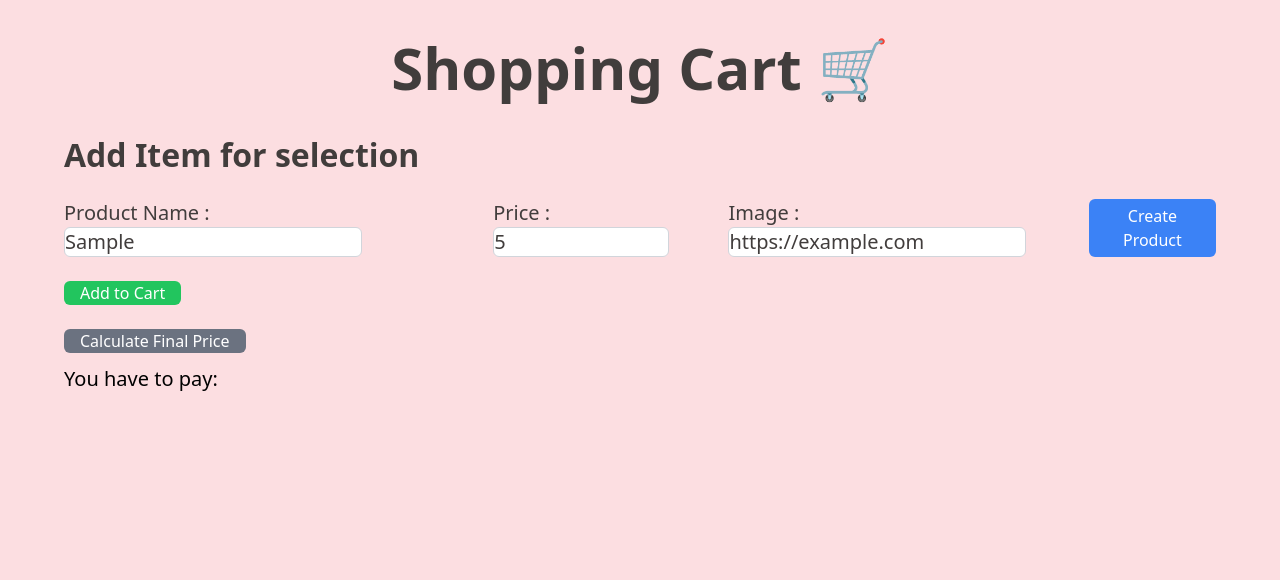
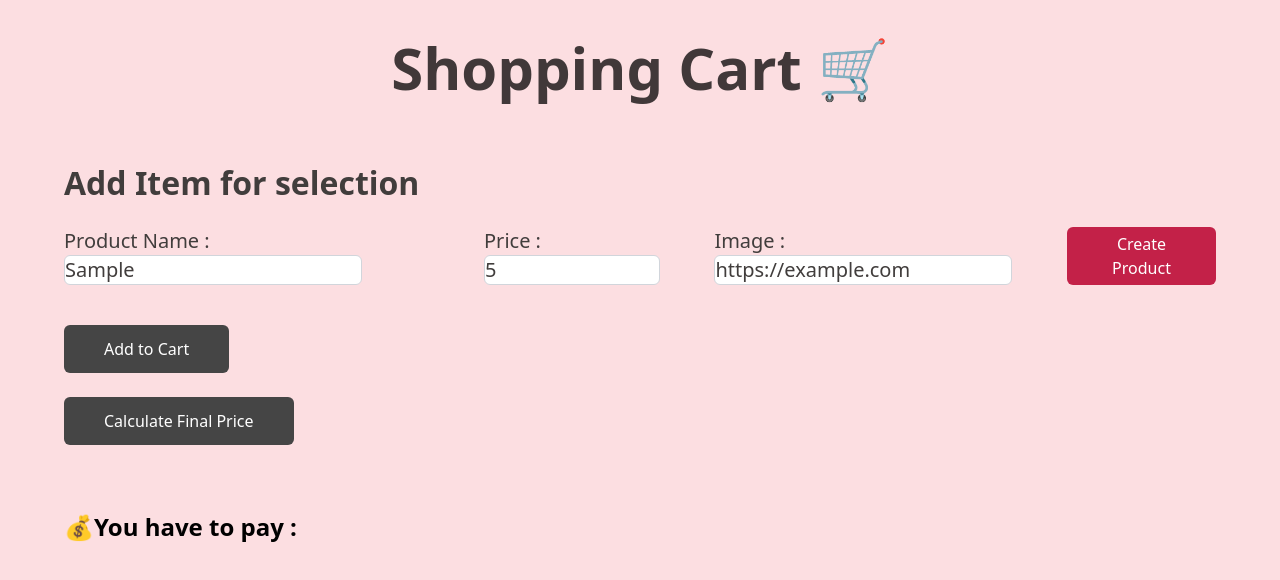
Before and after one commit to kanyawadee24/12-party-js, a plain HTML site: page index.html in a window 1280 px wide. Both pictures are taken after typing "Sample", "5", "https://example.com" into the empty fields and a click on the button "Add to Cart". Drawn offline with nearby package versions, Linux system fonts and the light colour scheme.

Commit message:
update_css

```diff
--- a/index.html
+++ b/index.html
@@ -6,12 +6,12 @@
     <title>JSD7 STORE</title>
     <script src="https://cdn.tailwindcss.com"></script>
   </head>
-  <body class="bg-[#FCDEE1] px-16 py-6">
+  <body class="bg-[#FCDEE1] px-16 py-6 pb-[200px]">
     <!--#####PRODUCT FORM#####-->
-    <h1 class="text-[58px] font-bold text-center font-sans text-[#413D3C]">
+    <h1 class="text-[58px] font-bold text-center font-sans text-[#413839]">
       Shopping Cart 🛒
     </h1>
-    <h3 class="text-[32px] mt-5 font-bold text-[#413D3C]">
+    <h3 class="text-[32px] mt-12 font-bold text-[#413D3C]">
       Add Item for selection
     </h3>
     <form action="" id="form" class="flex pt-5 gap-4" justify-between>
@@ -45,7 +45,7 @@
       </div>
       <button
         type="submit"
-        class="bg-blue-500 px-3 text-white rounded-md hover:bg-blue-600 hover:ring hover:ring-blue-300"
+        class="bg-[#C32148] px-6 text-white rounded-md hover:bg-[#d7c0c5] hover:ring hover:ring-[#494243]"
       >
         Create Product
       </button>
@@ -58,7 +58,7 @@
     <!--#####PRODUCT FORM#####-->
     <button
       id="addbtn"
-      class="bg-green-500 px-4 text-white rounded-md hover:bg-green-600 hover:ring hover:ring-green-300"
+      class="bg-[#454545] px-10 py-3 mt-4 text-white rounded-md hover:bg-[#B3B3B3] hover:ring hover:ring-[#A9A9A9]"
     >
       Add to Cart
     </button>
@@ -66,7 +66,7 @@
     <div id="btnCal"></div>
 
     <!--#####HAVE TO PAY #####-->
-    <div id="total"></div>
+    <div class="text-[24px] font-bold mt-8" id="total"></div>
     <script src="main.js"></script>
   </body>
 </html>
--- a/main.js
+++ b/main.js
@@ -75,7 +75,6 @@ function dp_cart(cart) {
   cart.forEach((product) => {
     const div = document.createElement("div");
     div.className = "items-center bg-white p-4 rounded-lg shadow-lg";
-
     div.innerHTML = `
      <input type="checkbox" class="sr-only w-5 h-5 text-2xl accent-rose-600" data-id="${product.id}" onchange="calculateSelector(event)">
      <img src="${product.img_url}" alt="${product.product_name} class="w-full aspect-[4/3] rounded-md mb-4 object-cover">
@@ -90,38 +89,27 @@ function dp_cart(cart) {
      type="submit"
      id="${product.id}"
      onclick="removeCard(${product.id})"
-     class="bg-blue-500 px-4 text-white rounded-md hover:bg-blue-600 hover:ring hover:ring-blue-300 py-4 mt-2"
+     class="bg-[#FF0000] px-4 text-white rounded-md hover:bg-[#ce4141] hover:ring hover:ring-[#000000] py-4 mt-2"
    >Remove
    </button>
      </div>
      `;
     displayDiv.appendChild(div);
   });
+
   const btnDiv = document.getElementById("btnCal");
-  btnDiv.innerHTML = `<button id="cfp" onclick="calulateBtn()" class="bg-gray-500 px-4 text-white rounded-md hover:bg-gray-600 hover:ring hover:ring-gray-300">Calculate Final Price</button>`;
+  btnDiv.innerHTML = `<button id="cfp" onclick="calulateBtn()" class="bg-[#454545] px-10 py-3 text-white rounded-md hover:bg-[#B3B3B3] hover:ring hover:ring-[#A9A9A9]">Calculate Final Price</button>`;
 
   const totalDiv = document.getElementById("total");
-  totalDiv.innerHTML = `<h2 id="total" class="text-xl mt-3">You have to pay:</h2>`;
+  totalDiv.innerHTML = `<h2 id="total" class="text-[24px] font-bold mt-3 pt-8">💰You have to pay :</h2>`;
 }
 
 function removeCard(productId) {
   cart = cart.filter((product) => product.id !== productId);
   dp_cart(cart);
 }
-// function calculateSelector(event) {
-//   const checkbox = event.target;
-//   const checkboxId = parseInt(checkbox.getAttribute("data-id"));
-//   const product = products.find((product) => product.id === checkboxId);
-
-//   if (checkbox.checked) {
-//     product.checked = true;
-//   } else {
-//     product.checked = false;
-//   }
-// }
 
 function calulateBtn() {
-  // cart = products.filter((product) => product.checked && product.id !== -1);
   calculateFinal(cart);
 }
 
@@ -130,6 +118,7 @@ function calculateFinal(cart) {
   cart.forEach((product) => {
     sum += parseFloat(product.price);
   });
+
   const totalPrice = document.getElementById("total");
-  totalPrice.textContent = `You have to pay: ${sum.toFixed(2)} $`;
+  totalPrice.textContent = `💰You have to pay : ${sum.toFixed(2)} $`;
 }
```
